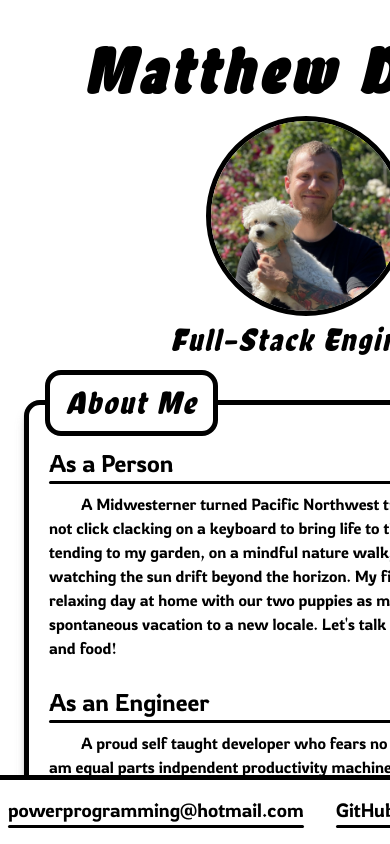
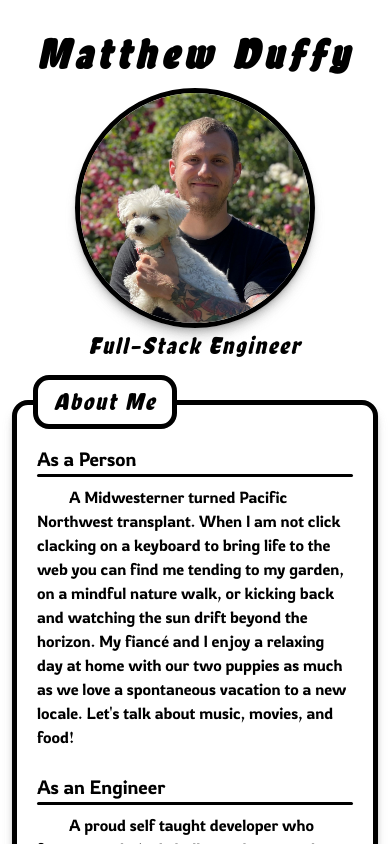
Before and after one commit to mattduff707/portfolio, a React (Vite) app: page / in a window 390 px wide. Built offline with nearby package versions, Linux system fonts and the light colour scheme.

Commit message:
responsive WIP

```diff
--- a/src/App.tsx
+++ b/src/App.tsx
@@ -1,8 +1,8 @@
-import { styled, createGlobalStyle } from 'styled-components';
-import Content from './layout/Content';
-import GlobalFonts from './fonts/fonts';
-import { tokens } from './constants';
-import Contact from './layout/Contact';
+import { styled, createGlobalStyle } from "styled-components";
+import Content from "./layout/Content";
+import GlobalFonts from "./fonts/fonts";
+import { tokens } from "./constants";
+import Contact from "./layout/Contact";
 
 const Wrapper = styled.main`
   overflow: hidden;
@@ -34,6 +34,7 @@ html {
   --font-size-heading-lg: ${tokens.font.size.heading.lg};
   --font-size-heading-md: ${tokens.font.size.heading.md};
   --font-size-heading-sm: ${tokens.font.size.heading.sm};
+  --font-size-heading-xs: ${tokens.font.size.heading.xs};
 
   --font-family-heading: ${tokens.font.family.heading};
   --font-family-text: ${tokens.font.family.text};
--- a/src/components/CloseBtn.tsx
+++ b/src/components/CloseBtn.tsx
@@ -1,6 +1,7 @@
 import React from "react";
 import { styled } from "styled-components";
 import Close from "./icons/Close";
+import { tokens } from "../constants";
 
 const Btn = styled.button`
   border: 4px solid black;
@@ -16,6 +17,10 @@ const StyledClose = styled(Close)`
   transition: fill 0.2s ease;
   ${Btn}:hover & {
     fill: var(--color-primary);
+  }
+  @media ${tokens.media.sm} {
+    height: 20px;
+    width: 20px;
   }
 `;
 
--- a/src/components/Header.tsx
+++ b/src/components/Header.tsx
@@ -1,6 +1,7 @@
-import React from 'react';
-import styled from 'styled-components';
-import dogpic from '../images/dogpic.jpg';
+import React from "react";
+import styled from "styled-components";
+import dogpic from "../images/dogpic.jpg";
+import { tokens } from "../constants";
 
 const Wrapper = styled.div`
   display: flex;
@@ -16,6 +17,15 @@ const Name = styled.h1`
   font-style: italic;
   height: 80px;
   font-weight: 600;
+
+  @media ${tokens.media.sm} {
+    font-size: var(--font-size-heading-lg);
+    height: 60px;
+  }
+  @media ${tokens.media.xs} {
+    font-size: 2.6rem;
+    height: 52px;
+  }
 `;
 const Title = styled.h2`
   font-size: var(--font-size-heading-md);
@@ -23,13 +33,30 @@ const Title = styled.h2`
   font-style: italic;
   letter-spacing: 2px;
   font-weight: 300;
+  @media ${tokens.media.sm} {
+    font-size: var(--font-size-heading-sm);
+  }
 `;
 const Image = styled.img`
-  width: 200px;
-  height: 200px;
+  --shadow-color: 0deg 0% 63%;
+  width: 300px;
+  height: 300px;
   border-radius: 50%;
   border: 5px solid black;
   margin-top: 12px;
+  box-shadow: 0px 0.1px 0.1px hsl(var(--shadow-color) / 0.34),
+    0px 0.6px 0.7px -0.4px hsl(var(--shadow-color) / 0.34),
+    0px 1.2px 1.3px -0.7px hsl(var(--shadow-color) / 0.34),
+    0px 1.9px 2.1px -1.1px hsl(var(--shadow-color) / 0.34),
+    0px 3px 3.4px -1.4px hsl(var(--shadow-color) / 0.34),
+    0px 4.7px 5.3px -1.8px hsl(var(--shadow-color) / 0.34),
+    0.1px 7.2px 8.1px -2.1px hsl(var(--shadow-color) / 0.34),
+    0.1px 10.6px 11.9px -2.5px hsl(var(--shadow-color) / 0.34);
+
+  @media ${tokens.media.sm} {
+    width: 240px;
+    height: 240px;
+  }
 `;
 
 const Header = () => {
--- a/src/components/SectionBox.tsx
+++ b/src/components/SectionBox.tsx
@@ -1,5 +1,6 @@
-import React, { ReactNode, useState } from 'react';
-import { styled } from 'styled-components';
+import React, { ReactNode, useState } from "react";
+import { styled } from "styled-components";
+import { tokens } from "../constants";
 
 const Wrapper = styled.div`
   --shadow-color: 0deg 0% 63%;
@@ -11,14 +12,18 @@ const Wrapper = styled.div`
   position: relative;
   background: white;
   transition: height 0.3s ease;
-  box-shadow: 0px 0.1px 0.1px hsl(var(--shadow-color) / 0.34), 0px 0.6px 0.7px -0.4px hsl(var(--shadow-color) / 0.34),
-    0px 1.2px 1.3px -0.7px hsl(var(--shadow-color) / 0.34), 0px 1.9px 2.1px -1.1px hsl(var(--shadow-color) / 0.34),
-    0px 3px 3.4px -1.4px hsl(var(--shadow-color) / 0.34), 0px 4.7px 5.3px -1.8px hsl(var(--shadow-color) / 0.34),
-    0.1px 7.2px 8.1px -2.1px hsl(var(--shadow-color) / 0.34), 0.1px 10.6px 11.9px -2.5px hsl(var(--shadow-color) / 0.34);
+  box-shadow: 0px 0.1px 0.1px hsl(var(--shadow-color) / 0.34),
+    0px 0.6px 0.7px -0.4px hsl(var(--shadow-color) / 0.34),
+    0px 1.2px 1.3px -0.7px hsl(var(--shadow-color) / 0.34),
+    0px 1.9px 2.1px -1.1px hsl(var(--shadow-color) / 0.34),
+    0px 3px 3.4px -1.4px hsl(var(--shadow-color) / 0.34),
+    0px 4.7px 5.3px -1.8px hsl(var(--shadow-color) / 0.34),
+    0.1px 7.2px 8.1px -2.1px hsl(var(--shadow-color) / 0.34),
+    0.1px 10.6px 11.9px -2.5px hsl(var(--shadow-color) / 0.34);
 `;
 
 const Title = styled.h2`
-  font-size: 2rem;
+  font-size: var(--font-size-heading-md);
   width: fit-content;
   padding: 4px 16px;
   position: absolute;
@@ -31,9 +36,21 @@ const Title = styled.h2`
   letter-spacing: 2px;
   font-style: italic;
   font-weight: 300;
+  @media ${tokens.media.sm} {
+    font-size: var(--font-size-heading-sm);
+    top: -30px;
+  }
 `;
 
-const SectionBox = ({ title, children, className }: { className?: string; title: string; children: ReactNode }) => {
+const SectionBox = ({
+  title,
+  children,
+  className,
+}: {
+  className?: string;
+  title: string;
+  children: ReactNode;
+}) => {
   return (
     <Wrapper className={className}>
       <Title>{title}</Title>
--- a/src/components/generic.ts
+++ b/src/components/generic.ts
@@ -1,5 +1,5 @@
-import { keyframes, styled } from 'styled-components';
-import { tokens } from '../constants';
+import { keyframes, styled } from "styled-components";
+import { tokens } from "../constants";
 
 const expand = keyframes`
   from {
@@ -16,7 +16,7 @@ export const Heading = styled.h4<{ delay?: number }>`
   font-weight: 500;
   margin-bottom: 8px;
   &:after {
-    content: '';
+    content: "";
     display: block;
     height: 3px;
     background: black;
@@ -24,6 +24,9 @@ export const Heading = styled.h4<{ delay?: number }>`
     animation: ${expand} 0.5s ease-out forwards;
     width: 0%;
     /* ${({ delay }) => `animation-delay: ${delay}s;`} */
+  }
+  @media ${tokens.media.sm} {
+    font-size: var(--font-size-heading-xs);
   }
 `;
 export const Text = styled.p<{ withIndent?: boolean }>`
@@ -53,7 +56,7 @@ export const Button = styled.button`
   align-items: center;
   flex-direction: column;
   &:after {
-    content: '';
+    content: "";
     display: block;
     width: 110%;
     height: 5px;
@@ -82,7 +85,7 @@ export const Anchor = styled.a`
   color: black;
 
   &:after {
-    content: '';
+    content: "";
     display: block;
     width: 100%;
     height: 3px;
--- a/src/constants.ts
+++ b/src/constants.ts
@@ -1,45 +1,47 @@
-import supercall from './images/supercall.png';
-import supercall1 from './images/supercall1.png';
-import supercall2 from './images/supercall2.png';
-import supercall3 from './images/supercall3.png';
-import supercall4 from './images/supercall4.png';
-import supercall5 from './images/supercall5.png';
-import supercall6 from './images/supercall6.png';
-import supercall7 from './images/supercall7.png';
-import supercall8 from './images/supercall8.png';
-import supercall9 from './images/supercall9.png';
-import supercall10 from './images/supercall10.png';
+import supercall from "./images/supercall.png";
+import supercall1 from "./images/supercall1.png";
+import supercall2 from "./images/supercall2.png";
+import supercall3 from "./images/supercall3.png";
+import supercall4 from "./images/supercall4.png";
+import supercall5 from "./images/supercall5.png";
+import supercall6 from "./images/supercall6.png";
+import supercall7 from "./images/supercall7.png";
+import supercall8 from "./images/supercall8.png";
+import supercall9 from "./images/supercall9.png";
+import supercall10 from "./images/supercall10.png";
 
 export const tokens = {
   size: {
-    maxWidth: '1000px',
+    maxWidth: "1000px",
   },
   font: {
     size: {
       text: {
-        lg: '1.4rem',
-        md: '1.2rem',
-        sm: '1rem',
+        lg: "1.4rem",
+        md: "1.2rem",
+        sm: "1rem",
       },
       heading: {
-        xl: '4rem',
-        lg: '3rem',
-        md: '2rem',
-        sm: '1.5rem',
+        xl: "4rem",
+        lg: "3rem",
+        md: "2rem",
+        sm: "1.5rem",
+        xs: "1.2rem",
       },
     },
     family: {
-      text: 'Rowdies, sans-serif',
-      heading: 'Baron, sans-serif',
+      text: "Rowdies, sans-serif",
+      heading: "Baron, sans-serif",
     },
   },
   media: {
-    sm: 'only screen and (max-width: 600px)',
-    md: 'only screen and (max-width: 900px)',
-    lg: 'only screen and (max-width: 1200px)',
+    xs: "only screen and (max-width: 400px)",
+    sm: "only screen and (max-width: 600px)",
+    md: "only screen and (max-width: 900px)",
+    lg: "only screen and (max-width: 1200px)",
   },
   color: {
-    primary: '#ff367c',
+    primary: "#ff367c",
   },
 };
 
@@ -61,23 +63,23 @@ export const projectData: ProjectData[] = [
   {
     card: {
       image: supercall,
-      title: 'Supercall',
+      title: "Supercall",
     },
-    title: 'Supercall',
+    title: "Supercall",
     overview:
-      'lorem ipsum dolor sit amet consectetur adipiscing elit sed do eiusmod tempor incididunt ut labore et dolore magna aliqua. Ut enim ad minim veniam quis nostrud exercitation ullamco laboris nisi ut aliquip ex ea commodo consequat.',
+      "lorem ipsum dolor sit amet consectetur adipiscing elit sed do eiusmod tempor incididunt ut labore et dolore magna aliqua. Ut enim ad minim veniam quis nostrud exercitation ullamco laboris nisi ut aliquip ex ea commodo consequat.",
     stack: [
-      'React (Remix)',
-      'Chakra UI',
-      'PostgreSQL',
-      'Firebase / Google Cloud',
-      'Stripe API',
-      'Amazon Chime SDK',
-      'Postmark',
+      "React (Remix)",
+      "Chakra UI",
+      "PostgreSQL",
+      "Firebase / Google Cloud",
+      "Stripe API",
+      "Amazon Chime SDK",
+      "Postmark",
     ],
-    role: 'lorem ipsum dolor sit amet consectetur adipiscing elit sed do eiusmod tempor incididunt ut labore et dolore magna aliqua. Ut enim ad minim veniam quis nostrud exercitation ullamco laboris nisi ut aliquip ex ea commodo consequat.',
-    github: '',
-    live: '',
+    role: "lorem ipsum dolor sit amet consectetur adipiscing elit sed do eiusmod tempor incididunt ut labore et dolore magna aliqua. Ut enim ad minim veniam quis nostrud exercitation ullamco laboris nisi ut aliquip ex ea commodo consequat.",
+    github: "",
+    live: "",
     images: [
       supercall1,
       supercall2,
--- a/src/layout/About.tsx
+++ b/src/layout/About.tsx
@@ -45,7 +45,7 @@ const About = () => {
         <Heading>As an Engineer</Heading>
         <Text withIndent>
           A proud self taught developer who fears no technical challenge. I am
-          equal parts indpendent productivity machine and patiently involved
+          equal parts independent productivity machine and patiently involved
           collaborator. I revel in delivering results and overcoming roadblocks
           along the way. I am always open to feedback as I have found no greater
           source of knowledge than that of my colleagues. Let's create something
--- a/src/layout/Contact.tsx
+++ b/src/layout/Contact.tsx
@@ -1,12 +1,13 @@
-import React from 'react';
-import SectionBox from '../components/SectionBox';
-import { styled } from 'styled-components';
-import { Anchor, Text } from '../components/generic';
+import React from "react";
+import SectionBox from "../components/SectionBox";
+import { styled } from "styled-components";
+import { Anchor, Text } from "../components/generic";
 
-import Github from '../components/icons/Github';
-import Email from '../components/icons/Email';
-import LinkedIn from '../components/icons/LinkedIn';
-import Resume from '../components/icons/Resume';
+import Github from "../components/icons/Github";
+import Email from "../components/icons/Email";
+import LinkedIn from "../components/icons/LinkedIn";
+import Resume from "../components/icons/Resume";
+import { tokens } from "../constants";
 
 const Wrapper = styled.footer`
   --shadow-color: 0deg 0% 63%;
@@ -17,6 +18,10 @@ const Wrapper = styled.footer`
   background: white;
   z-index: 1000;
   height: auto;
+
+  @media ${tokens.media.md} {
+    display: none;
+  }
 `;
 
 const Container = styled.ul`
@@ -77,7 +82,7 @@ const ResumeIcon = styled(Resume)`
 
 const Contact = () => {
   return (
-    <Wrapper title={'Contact'}>
+    <Wrapper title={"Contact"}>
       <Container>
         <ContactItem>
           <EmailIcon />
--- a/src/layout/Content.tsx
+++ b/src/layout/Content.tsx
@@ -1,8 +1,8 @@
-import styled from 'styled-components';
-import Header from '../components/Header';
-import { tokens } from '../constants';
-import About from './About';
-import Projects from './Projects';
+import styled from "styled-components";
+import Header from "../components/Header";
+import { tokens } from "../constants";
+import About from "./About";
+import Projects from "./Projects";
 
 const Wrapper = styled.div`
   width: 100%;
@@ -36,6 +36,9 @@ const ContentWrapper = styled.div`
 const Pad = styled.section`
   padding: 0px 24px;
   margin-bottom: 60px;
+  @media ${tokens.media.sm} {
+    padding: 0px 12px;
+  }
 `;
 const BottomPad = styled.div`
   height: 1px;
--- a/src/layout/ProjectPage.tsx
+++ b/src/layout/ProjectPage.tsx
@@ -1,12 +1,12 @@
-import React from 'react';
-import { ProjectData } from '../constants';
-import CloseBtn from '../components/CloseBtn';
-import { styled } from 'styled-components';
-import { Heading, Text, Anchor } from '../components/generic';
-import Arrow from '../components/icons/Arrow';
-import Carousel from '../components/Carousel';
-import Github from '../components/icons/Github';
-import Link from '../components/icons/Link';
+import React from "react";
+import { ProjectData, tokens } from "../constants";
+import CloseBtn from "../components/CloseBtn";
+import { styled } from "styled-components";
+import { Heading, Text, Anchor } from "../components/generic";
+import Arrow from "../components/icons/Arrow";
+import Carousel from "../components/Carousel";
+import Github from "../components/icons/Github";
+import Link from "../components/icons/Link";
 
 const Wrapper = styled.div`
   position: relative;
@@ -40,6 +40,9 @@ const Row = styled.div`
   padding-top: 24px;
   display: flex;
   gap: 48px;
+  @media ${tokens.media.sm} {
+    flex-direction: column;
+  }
 `;
 const List = styled.ul`
   list-style: none;
@@ -49,17 +52,21 @@ const List = styled.ul`
 `;
 
 const ListItem = styled.li`
+  font-size: var(--font-size-text-md);
   font-family: var(--font-family-text);
   display: flex;
   align-items: center;
   gap: 12px;
   &:before {
-    content: '';
+    content: "";
     display: block;
     width: 8px;
     height: 8px;
     border-radius: 50%;
     background-color: black;
+  }
+  @media ${tokens.media.sm} {
+    font-size: var(--font-size-text-sm);
   }
 `;
 
@@ -110,7 +117,13 @@ const LinkIcon = styled(Link)`
   }
 `;
 
-const ProjectPage = ({ project, handleClose }: { project: ProjectData; handleClose: VoidFunction }) => {
+const ProjectPage = ({
+  project,
+  handleClose,
+}: {
+  project: ProjectData;
+  handleClose: VoidFunction;
+}) => {
   return (
     <Wrapper>
       <Container>
```
